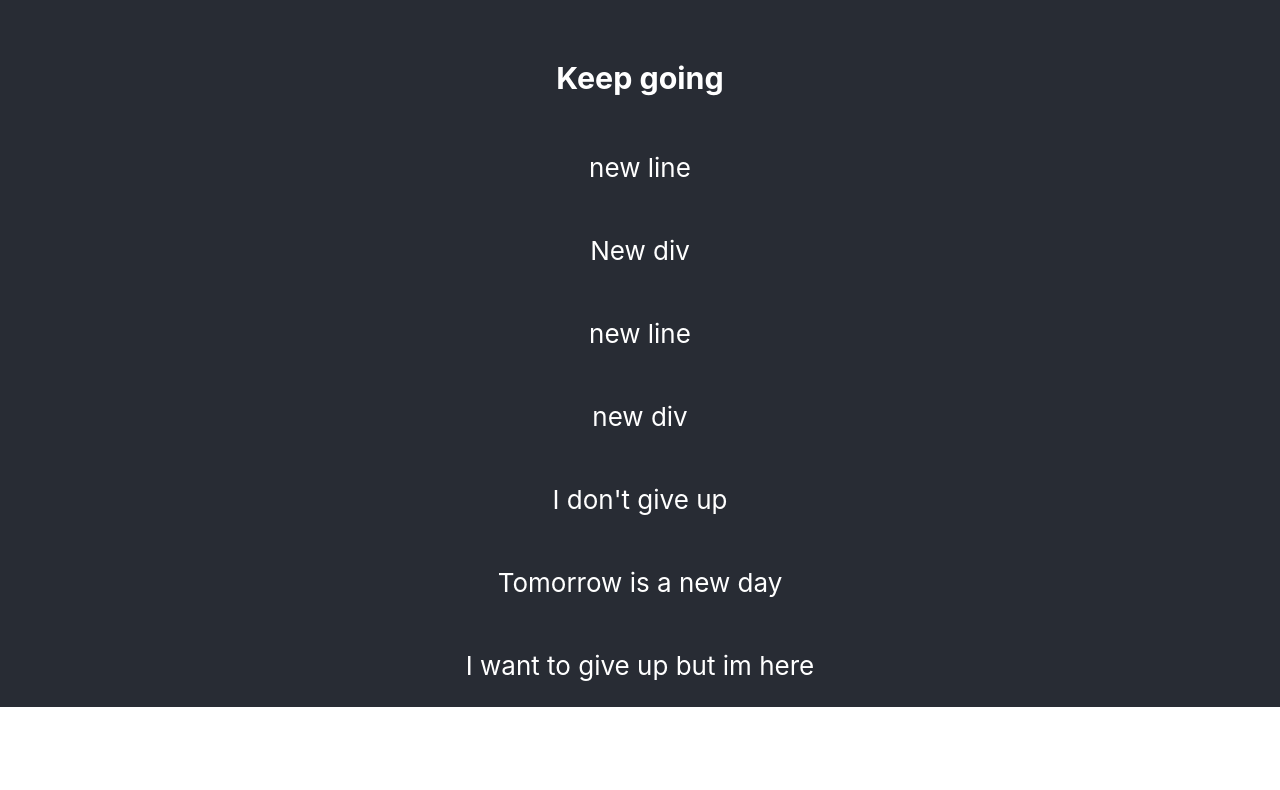
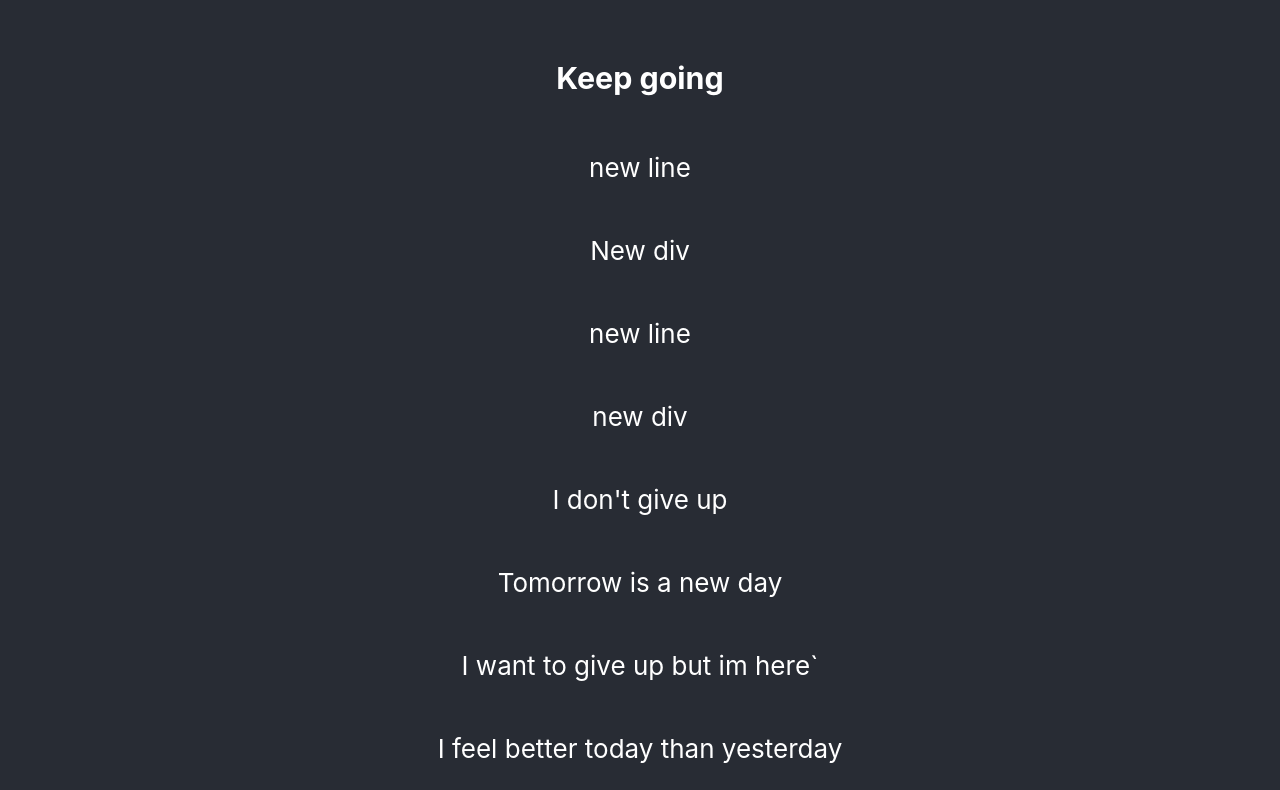
Before and after one commit to tyler-ray90/testing-05-18, a React (Create React App) app: page / in a window 1280 px wide. Shown: the part 1593-2383 px from the top of the page. Before the commit the page ends 2300 px from the top, so only its background shows below. Built offline with nearby package versions, Linux system fonts and the light colour scheme.

Commit message:
new commit

```diff
--- a/src/App.js
+++ b/src/App.js
@@ -36,7 +36,8 @@ function App() {
         <p>I don't give up
         </p>
         <p>Tomorrow is a new day</p>
-        <p>I want to give up but im here</p>
+        <p>I want to give up but im here`</p>
+        <p>I feel better today than yesterday</p>
 
       </header>
     </div>
```
